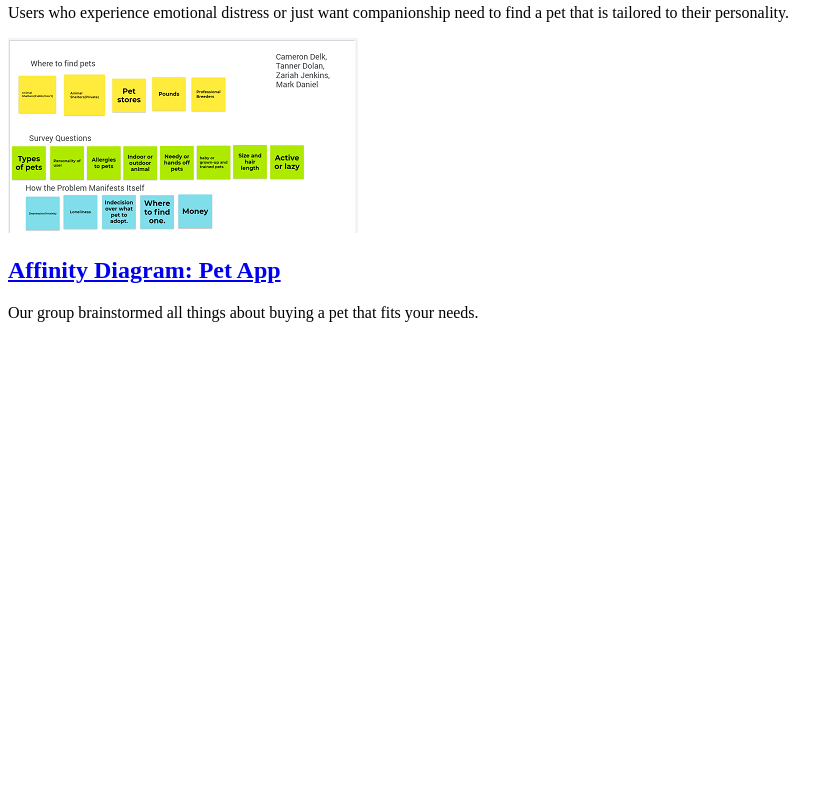
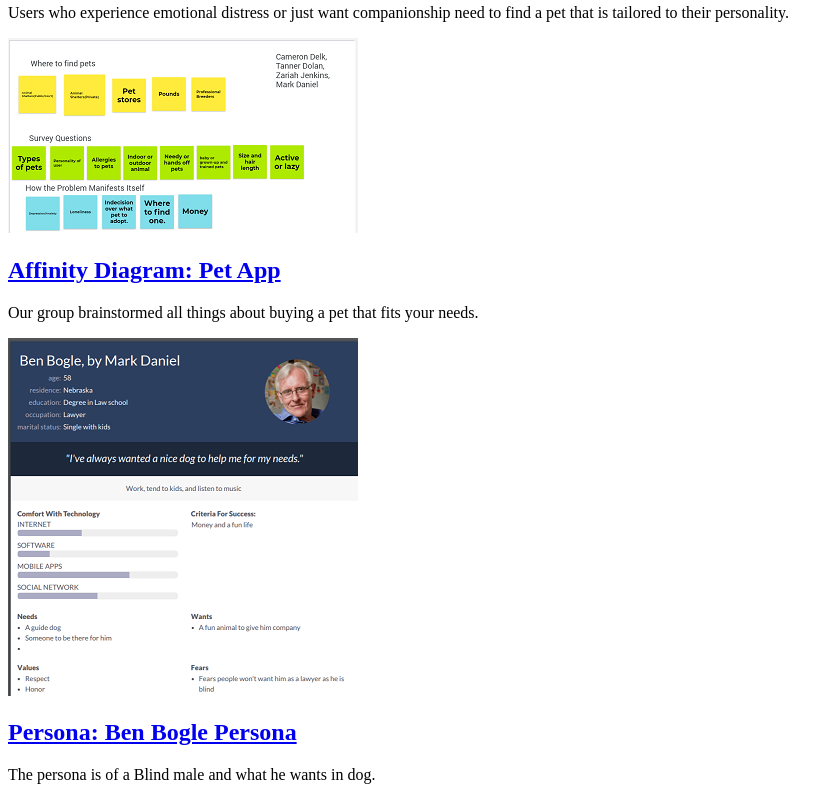
Before and after one commit to msedar7189/msedar7189.github.io, a plain HTML site: page index.html in a window 1280 px wide. Shown: the part 343-1143 px from the top of the page, without its empty margins (0-840 px from the left). Before the commit the page ends 800 px from the top, so only its background shows below. Drawn offline with Linux system fonts and the light colour scheme.

Commit message:
Add files via upload

```diff
--- a/index.html
+++ b/index.html
@@ -28,5 +28,16 @@
                 </p>
             </section>
         </section>
+
+        <!-- Personas Assignment-->
+        <section class="assigment">
+            <a href="files/grapepersona.pdf"><img src="images/persona.png"></a>
+            <section class="ass-details">
+                <a href="files/grapepersona.pdf"><h2>Persona: Ben Bogle Persona </h2></a>
+                <p>
+                    The persona is of a Blind male and what he wants in dog.
+                </p>
+            </section>
+        </section>
     </body>
 </html>
```
Also changed, not shown: images/persona.png (added), 1 other file.
